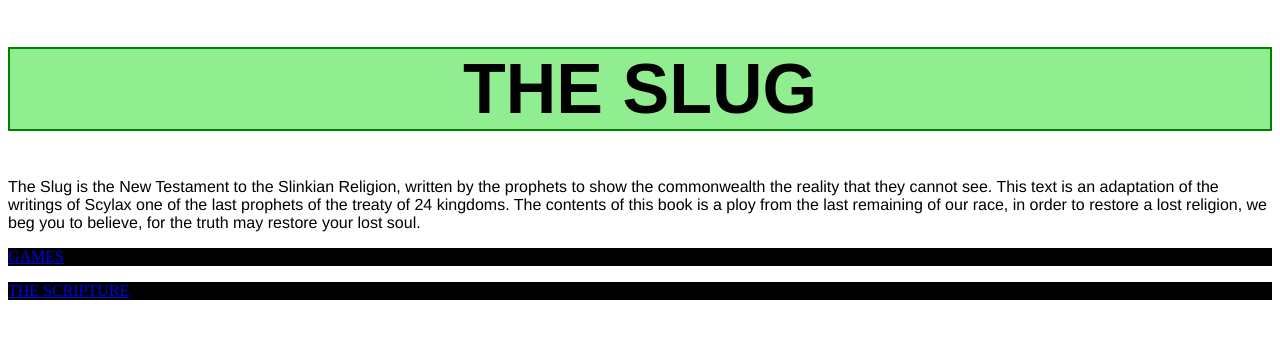
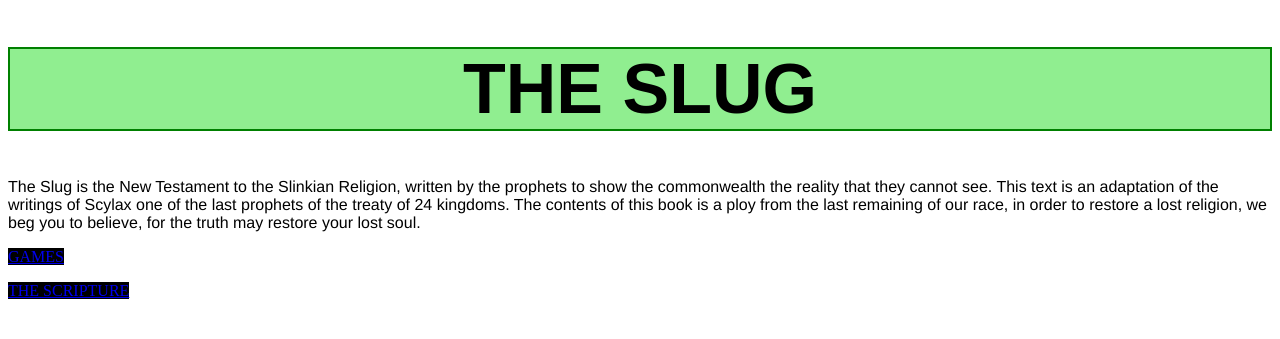
Before and after one commit to JULES311/jules311.github.io, a PHP site: page / in a window 1280 px wide. Shown: the top 339 px of the page. Run offline with PHP 8.4, Linux system fonts and the light colour scheme.

Commit message:
Update style.css

```diff
--- a/style.css
+++ b/style.css
@@ -23,7 +23,7 @@
 
 }
 
-.link {
+a {
   background-color: Black;
   text-color: White;
 
```
